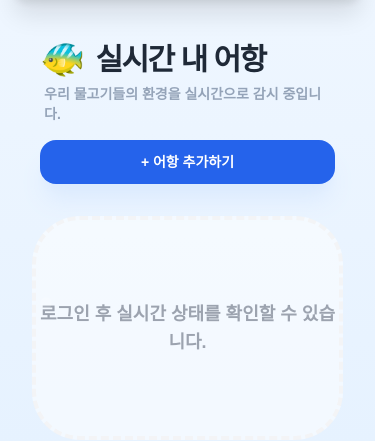
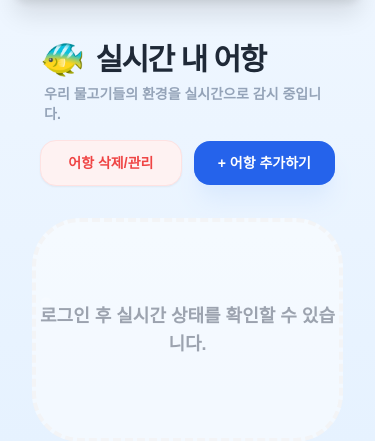
Before and after one commit to rkdwjdwns/aquarium-helper, a Django app: page / in a window 390 px wide. Shown: the part 82-523 px from the top of the page. Run offline with Django 5.2, Linux system fonts and the light colour scheme; some libraries are stand-ins or nearby versions; some web fonts are replaced.

Commit message:
Feature: 어항 선택 삭제 기능 및 백엔드 로직 추가

```diff
--- a/apps/monitoring/urls.py
+++ b/apps/monitoring/urls.py
@@ -10,6 +10,7 @@ urlpatterns = [
     path('camera/', views.camera_view, name='camera_view'),
     path('toggle-device/<int:tank_id>/', views.toggle_device, name='toggle_device'),
     path('water-change/<int:tank_id>/', views.perform_water_change, name='perform_water_change'),
-    # AI 설정 적용 경로 추가
     path('apply-recommendation/', views.apply_recommendation, name='apply_recommendation'),
+    # 다중 어항 삭제 경로 추가
+    path('delete-tanks/', views.delete_tanks, name='delete_tanks'),
 ]
--- a/templates/core/index.html
+++ b/templates/core/index.html
@@ -1,7 +1,7 @@
 {% extends 'base.html' %}
 
 {% block content %}
-<div class="py-8 max-w-6xl mx-auto px-4">
+<div class="py-8 max-w-6xl mx-auto px-4" x-data="{ editMode: false, selectedTanks: [] }">
     <div class="mb-14">
         <div class="flex flex-col md:flex-row justify-between items-start md:items-end mb-8 px-2 gap-4">
             <div>
@@ -10,10 +10,28 @@
                 </h2>
                 <p class="text-slate-400 font-bold text-sm mt-1 ml-1">우리 물고기들의 환경을 실시간으로 감시 중입니다.</p>
             </div>
-            <a href="{% url 'monitoring:add_tank' %}" class="bg-blue-600 text-white px-6 py-3 rounded-2xl font-black shadow-xl shadow-blue-100 hover:scale-105 transition-all text-sm whitespace-nowrap inline-block text-center w-full md:w-auto">
-                + 어항 추가하기
-            </a>
+
+            <div class="flex items-center gap-3 w-full md:w-auto">
+                <button
+                    @click="if(editMode && selectedTanks.length > 0) { if(confirm('정말 삭제하시겠습니까?')) document.getElementById('delete-form').submit() }; editMode = !editMode"
+                    :class="editMode ? 'bg-red-500 text-white' : 'text-red-500 bg-red-50'"
+                    class="px-6 py-3 rounded-2xl font-black transition-all text-sm whitespace-nowrap flex-1 md:flex-none border border-red-100 hover:scale-105 active-stable shadow-sm"
+                >
+                    <span x-text="editMode ? (selectedTanks.length > 0 ? '선택한 어항 삭제' : '취소') : '어항 삭제/관리'"></span>
+                </button>
+
+                <a href="{% url 'monitoring:add_tank' %}" class="bg-blue-600 text-white px-6 py-3 rounded-2xl font-black shadow-xl shadow-blue-100 hover:scale-105 transition-all text-sm whitespace-nowrap flex-1 md:flex-none text-center">
+                    + 어항 추가하기
+                </a>
+            </div>
         </div>
+
+        <form id="delete-form" action="{% url 'monitoring:delete_tanks' %}" method="POST" class="hidden">
+            {% csrf_token %}
+            <template x-for="tankId in selectedTanks">
+                <input type="hidden" name="tank_ids[]" :value="tankId">
+            </template>
+        </form>
 
         <div
             x-data="{ showAll: false }"
@@ -26,10 +44,16 @@
             {% if user.is_authenticated %}
                 {% for tank in user.tanks.all %}
                     <div
-                        class="bg-white p-9 rounded-[2.8rem] shadow-xl shadow-gray-200/50 border border-white hover:border-blue-300 transition-all group relative overflow-hidden"
-                        {% if forloop.counter > 2 %}x-show="showAll" x-cloak x-transition{% endif %}
+                        class="bg-white p-9 rounded-[2.8rem] shadow-xl shadow-gray-200/50 border transition-all group relative overflow-hidden"
+                        :class="selectedTanks.includes('{{ tank.id }}') ? 'border-red-400 ring-4 ring-red-50' : 'border-white hover:border-blue-300'"
+                        {% if forloop.counter > 2 %}x-show="showAll || editMode" x-cloak x-transition{% endif %}
                     >
-                        <div class="flex justify-between items-center mb-8 relative z-10">
+                        <div x-show="editMode" x-transition class="absolute top-8 left-8 z-30">
+                            <input type="checkbox" value="{{ tank.id }}" x-model="selectedTanks"
+                                class="w-8 h-8 rounded-xl border-2 border-red-200 text-red-500 focus:ring-red-500 transition-all cursor-pointer">
+                        </div>
+
+                        <div class="flex justify-between items-center mb-8 relative z-10" :class="editMode ? 'ml-12' : ''">
                             <div>
                                 <span class="bg-blue-100 text-blue-600 text-[10px] font-black px-3 py-1 rounded-full uppercase tracking-widest mb-2 inline-block">Live Monitoring</span>
                                 <h3 class="font-black text-2xl text-gray-800">{{ tank.name }}</h3>
@@ -37,7 +61,7 @@
                             <span class="text-5xl drop-shadow-md group-hover:scale-110 transition-transform">🐟</span>
                         </div>
 
-                        <div class="grid grid-cols-2 gap-6 relative z-10">
+                        <div class="grid grid-cols-2 gap-6 relative z-10" :class="editMode ? 'opacity-40 pointer-events-none' : ''">
                             <div class="bg-gradient-to-b from-blue-50/50 to-white p-7 rounded-[2.2rem] border border-blue-50 shadow-inner text-center">
                                 <span class="block text-[11px] text-blue-400 font-black mb-2 uppercase tracking-widest">Temperature</span>
                                 <span class="text-3xl font-black text-blue-700 tracking-tighter">
@@ -59,7 +83,7 @@
                 {% endfor %}
 
                 {% if user.tanks.count > 2 %}
-                <div class="col-span-full flex justify-center mt-4" x-show="!showAll">
+                <div class="col-span-full flex justify-center mt-4" x-show="!showAll && !editMode">
                     <button @click="showAll = true" class="bg-white border-2 border-blue-100 text-blue-600 px-10 py-4 rounded-2xl font-black shadow-lg hover:bg-blue-50 transition-all flex items-center gap-2">
                         기타 어항 정보 더 보기 <span>▼</span>
                     </button>
```
Also changed, not shown: apps/monitoring/views.py (+13 -1 lines).
